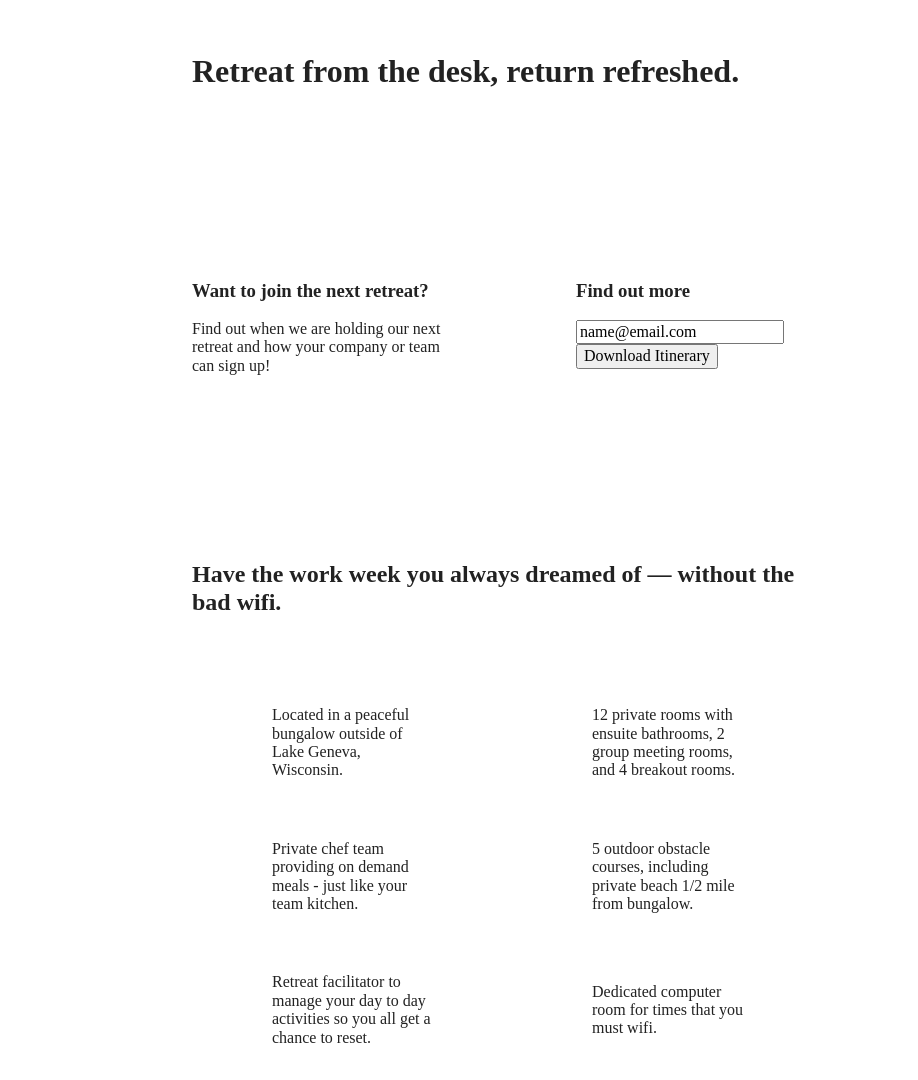
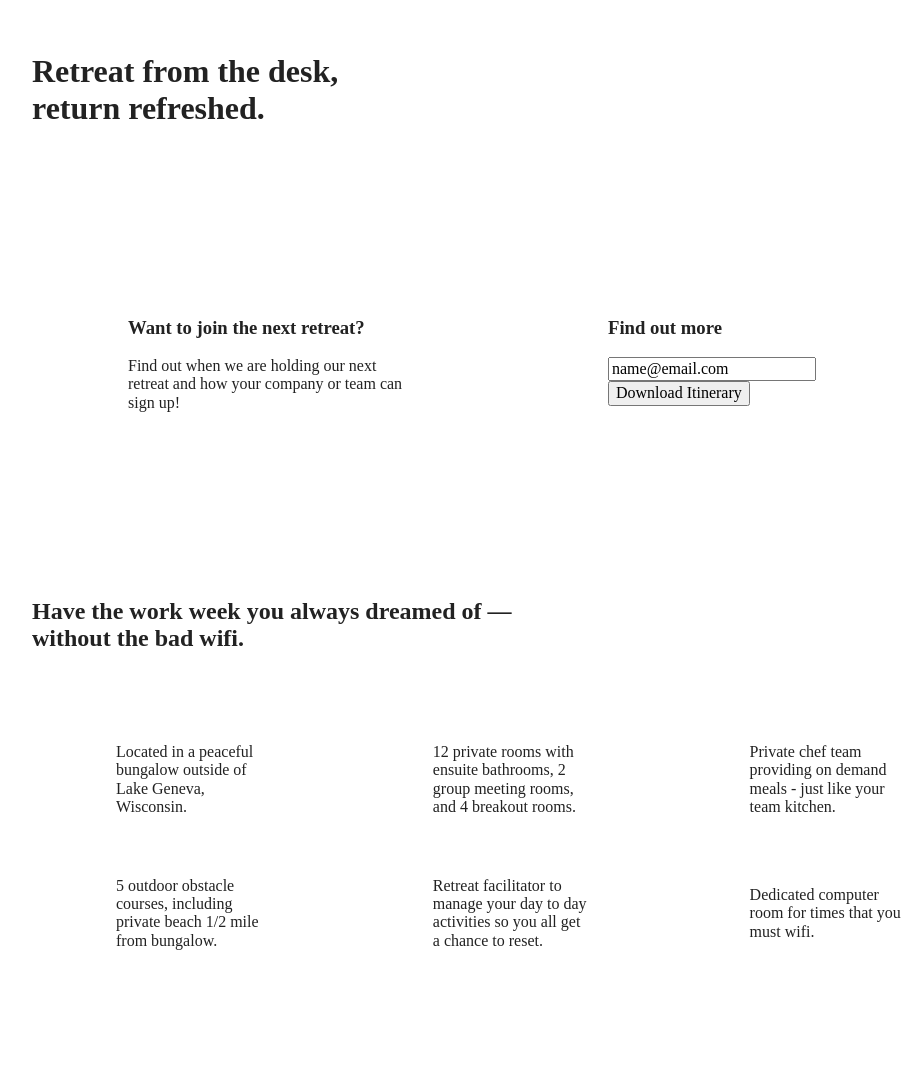
Before and after one commit to s-goodwin/unplugged-retreat, a website built with Parcel: page index.html in a window 1280 px wide. Shown: the part 185-1265 px from the top of the page, without its empty margins (128-1046 px from the left). Built offline with nearby package versions, Linux system fonts and the light colour scheme.

Commit message:
Added css for desktop

```diff
--- a/css/main.css
+++ b/css/main.css
@@ -423,6 +423,8 @@ aside {
     margin: 0;
   }
 
+
+
   /* Features */
 
   .features article {
@@ -515,10 +517,65 @@ aside {
 
 @media only screen and (min-width:1200px) {
   /*Desktop styles here */
-  .features-items article {
-    width: 17%;
 
+  /* General styles */
+
+  .content-wrapper {
+    max-width: 960px;
   }
+
+  /* Hero Area */
+
+  .hero-area h1 {
+    width: 40%;
+  }
+
+  /* Aside */
+
+  aside .content-wrapper {
+    justify-content: space-around;
+  }
+
+  aside .content-wrapper .form-description,
+  aside .content-wrapper .form {
+    width: 30%;
+  }
+
+  /* Features */
+
+  .features h2 {
+    width: 50%;
+  }
+
+  .features article {
+    flex-basis: 33%;
+  }
+
+  /* Reviews */
+
+  .reviews article div {
+    width: 40%;
+  }
+
+  /* Footer */
+
+
+
+  /* ==========================================================================
+   About Page
+   ========================================================================== */
+   .mission h2,
+   .contact-section .content-wrapper h2 {
+       width:
+   }
+
+/* ==========================================================================
+  FAQ Page
+  ========================================================================== */
+   .faq h2 {
+       width: 100%;
+   }
+
 
 }
 
```
